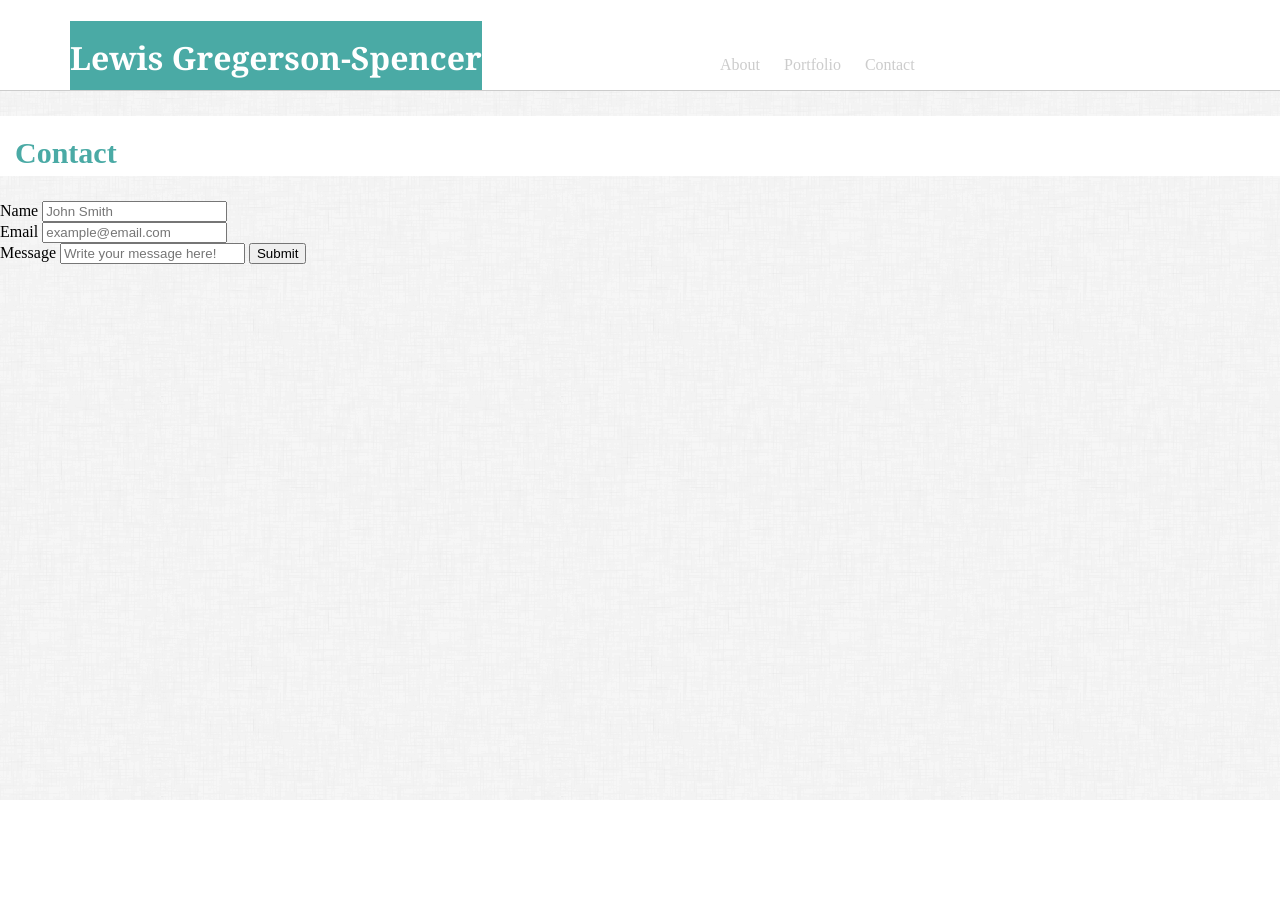
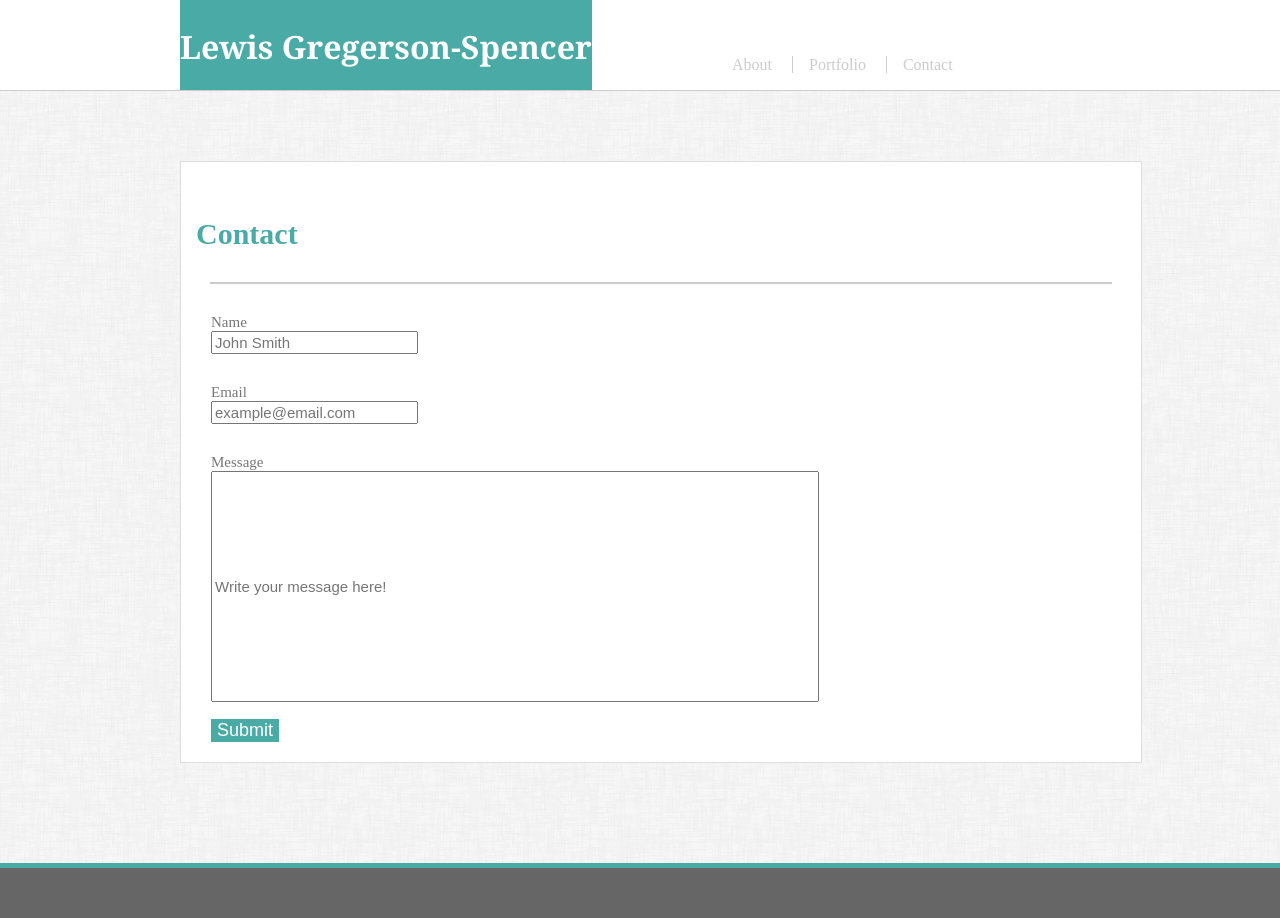
Before and after one commit to lewisgs22/Basic-Portfolio, a plain HTML site: page contact.html in a window 1280 px wide. Before the commit the page ends 800 px from the top, so only its background shows below. Drawn offline with Linux system fonts and the light colour scheme.

Commit message:
figuring out text boxes

```diff
--- a/assets/css/style.css
+++ b/assets/css/style.css
@@ -4,7 +4,7 @@ body {
 p {
     background-color: white;
     font-family: Arial, Helvetica, sans-serif;
-    font-size: 20px;
+    font-size: 18px;
     line-height: 20px;
     padding-left: 15px;
     padding-right: 15px;
@@ -15,10 +15,11 @@ p1 {
     padding-top: 50px;
     padding-left: 15px;
     padding-right: 15px;
-    font-size: 20px;
+    font-size: 18px;
     line-height: 20px;
     font-family: Arial, Helvetica, sans-serif;
     margin-bottom: 0px;
+    color: #777777;
 }
 
 h1 {
@@ -26,15 +27,16 @@ h1 {
     color: white;
     font-family: Georgia, 'Times New Roman', Times, serif;
     margin-bottom: 0px;
-    margin-left: 70px;
-    padding-top: 15px;
+    margin-left: 180px;
+    margin-top: 0px;
+    padding-top: 25px;
 }
 
 h2 {
     background-color: white;
     color: #4aaaa5;
     padding-left: 15px;
-    padding-top: 20px;
+    padding-top: 30px;
     font-size: 30px;
     height: 40px;
 }
@@ -48,10 +50,9 @@ h2 {
 
 .container {
     display: flex;
-    justify-content: center;
 }
 
-.pagetop {
+.topbar {
     display: flex;
     justify-content: space-between;
     background-color: white;
@@ -69,7 +70,15 @@ ul {
 li {
     display: inline;
     padding-right: 20px;
+    border-right-style: solid;
+    border-color: #cccccc;
+    border-width: 1px;
+    padding-left: 12px;
+}
 
+
+li:last-child {
+    border-right: none;
 }
 
 a:link {
@@ -96,13 +105,16 @@ a:hover {
     margin-left: 180px;
     margin-bottom: 100px;
     margin-top: 70px;
+    border-style: solid;
+    border-width: 1px;
+    border-color: #dddddd;
 }
 
 img {
     padding-left: 15px;
-    width: 200px;
-    height: 200px;
-    margin-top: 20px;
+    width: 250px;
+    height: 250px;
+    margin-top: 40px;
 }
 
 footer {
@@ -115,13 +127,73 @@ footer {
     margin-bottom: 0px;
 }
 
-hr{
+hr {
     display: block;
     margin-top: 0.5em;
     margin-bottom: 0.5em;
     margin-left: auto;
     margin-right: auto;
     border-style: solid;
-    border-width: 2px;
-    border-color: #cccccc
+    border-width: 1px;
+    border-color: #cccccc;
+    width: 900px;
 }
+
+.contactmain {
+    background-color: white;
+    width: 960px;
+    height: 600px;
+    margin-left: 180px;
+    margin-bottom: 100px;
+    margin-top: 70px;
+    border-style: solid;
+    border-width: 1px;
+    border-color: #dddddd;
+}
+
+.text1 {
+    margin-top: 30px;
+    margin-left: 30px;
+    color: #777777;
+    font-size: 15px;
+}
+
+.text2 {
+    margin-top: 30px;
+    margin-left: 30px;
+    color: #777777;
+    font-size: 15px;
+}
+
+.text3 {
+    margin-top: 30px;
+    margin-left: 30px;
+    color: #777777;
+    font-size: 15px;
+}
+
+.button {
+    background-color: #4aaaa5;
+    color: white;
+    text-align: center;
+    border: none;
+    font-size: 18px;
+}
+
+.input1 {
+    font-size: 15px;
+
+}
+
+.input2 {
+    font-size: 15px;
+
+}
+
+.input3 {
+    font-size: 15px;
+    height: 225px;
+    width: 600px;
+    vertical-align: top;
+
+}
--- a/contact.html
+++ b/contact.html
@@ -7,7 +7,7 @@
     </head>
     <body background="assets/images/dust_scratches.png">
 
-        <div class="pagetop">
+        <div class="topbar">
 
             <h1>Lewis Gregerson-Spencer</h1>
 
@@ -20,26 +20,36 @@
             </div>
         </div>
 
+        <div class="contactmain">
+
             <h2>Contact</h2>
+
+            <hr>
 
             <form>
 
-            <div>
-            Name
-                <input type="text" placeholder="John Smith">
+                <div class="text1">
+                Name <br>
+                    <input class="input1" type="text" placeholder="John Smith">
                 </div>
 
-            <div>
-            Email
-                <input type="text" placeholder="example@email.com">
+                <div class="text2">
+                Email <br>
+                    <input class="input2" type="text" placeholder="example@email.com">
                 </div>
 
-            <div>
-            Message
-                <input type="text" placeholder="Write your message here!">
-                <button type="submit">Submit</button>
+                <div class="text3">
+                Message <br>
+                    <input class="input3" type="text" placeholder="Write your message here!"> <br><br>
+                    <button class="button" type="submit">Submit</button>
                 </div>
+
             </form>
+
+        </div>
+
+        <footer></footer>
+
     </body>
 
 </html>
```
Also changed, not shown: index.html (+6 -15 lines), portfolio.html (+9 -1 lines). Lines whose indentation alone changed are shown as unchanged.
